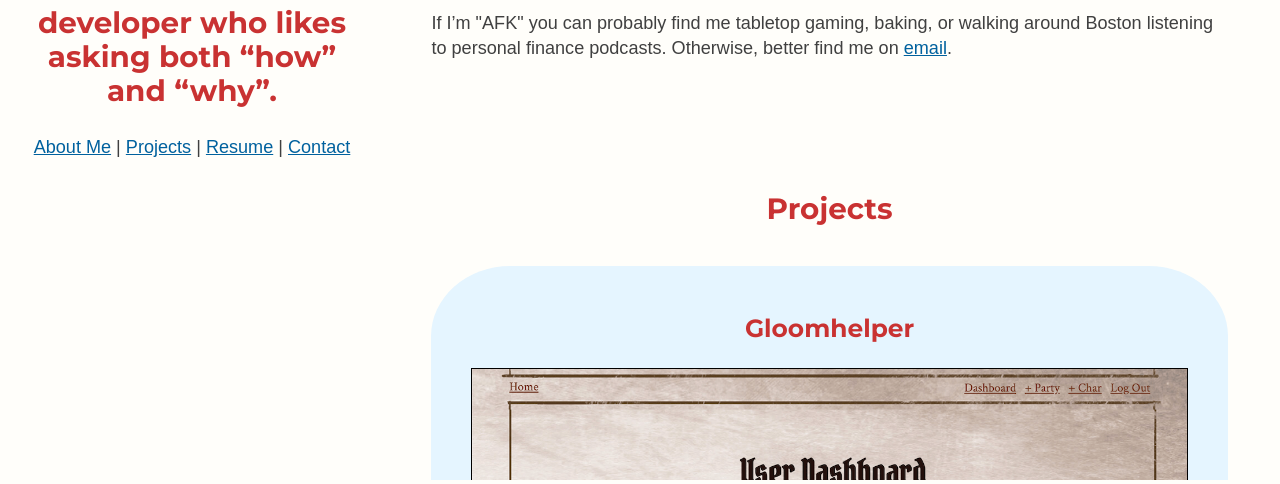
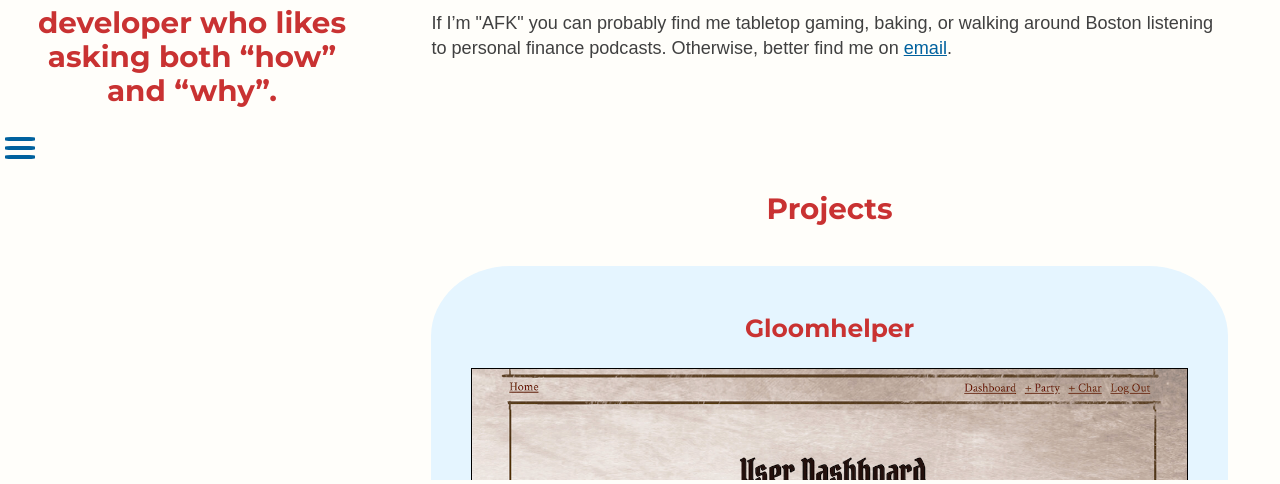
Before and after one commit to carmarsden/portfolio, a plain HTML site: page index.html in a window 1280 px wide. Shown: the part 241-725 px from the top of the page. Drawn offline with nearby package versions, Linux system fonts and the light colour scheme; a web font is replaced by a local one.

Commit message:
Add hamburger nav for smallest screens

```diff
--- a/index.html
+++ b/index.html
@@ -15,10 +15,17 @@
             <h2>I’m a fullstack developer who likes asking both “how” and “why”.</h2>
             <nav role="navigation">
                 <h2><a href="#">Caroline Marsden</a></h2>
-                <ul>
-                    <li><a href="#aboutme">About Me</a> | </li>
-                    <li><a href="#projects">Projects</a> | </li>
-                    <li><a href="Caroline_Marsden_Resume.pdf" target="_blank">Resume</a> | </li>
+
+                <button id='navhamburger' aria-label='Display navigation'>
+                    <span id='hamburger1' class='hamburger-span'></span>
+                    <span id='hamburger2' class='hamburger-span'></span>
+                    <span id='hamburger3' class='hamburger-span'></span>
+                </button>
+
+                <ul id='navlist' class=''>
+                    <li><a href="#aboutme">About Me</a></li>
+                    <li><a href="#projects">Projects</a></li>
+                    <li><a href="Caroline_Marsden_Resume.pdf" target="_blank">Resume</a></li>
                     <li><a href="#contact">Contact</a></li>
                 </ul>
             </nav>
@@ -83,5 +90,13 @@
                 <li><a href="https://www.linkedin.com/in/caroline-marsden/" target="_blank"><i class="fab fa-linkedin"></i></a></li>
             </ul>
         </footer>
+
+        <script
+            src="https://code.jquery.com/jquery-3.4.1.min.js"
+            integrity="sha256-CSXorXvZcTkaix6Yvo6HppcZGetbYMGWSFlBw8HfCJo="
+            crossorigin="anonymous">
+        </script>
+        <script src="index.js"></script>
+
     </body>
 </html>
--- /dev/null
+++ b/index.js
@@ -0,0 +1,6 @@
+$(document).ready(function() {
+    $('#navhamburger').click(function() {
+        $('.hamburger-span').toggleClass('active');
+        $('#navlist').toggleClass('active');
+    });
+});
--- a/main.css
+++ b/main.css
@@ -56,8 +56,94 @@ a:hover {
 }
 
 
-/** Navigation & Footer **/
+/** Navigation **/
 
+nav {
+    background-color: var(--secondary-bg-color);
+    border-bottom: 1px solid var(--link-color);
+    position: fixed;
+    width: 100%;
+    top: 0;
+    left: 0;
+    right: 0;
+    padding: 0;
+    margin: 0;
+}
+
+nav h2 {
+    display: block;
+    float: left;
+    padding: 10px 0 10px 20px;
+    margin: 0;
+}
+
+nav h2 a {
+    text-decoration: none;
+}
+
+#navlist {
+    display: block;
+    list-style: none;
+    margin: 0 auto;
+    padding: 0;
+    text-align: center;
+    width: 80%;
+    max-height: 0;
+    transition: all 0.5s ease-out;
+    overflow: hidden;
+    background: none;
+}
+
+#navlist.active {
+    max-height: none;
+}
+
+#navlist li {
+    display: block;
+    margin: 5% 0;
+}
+
+#navhamburger {
+    display: block;
+    float: right;
+    padding: 5px;
+    margin: 5px 15px 5px 0;
+    background: none;
+    cursor: pointer;
+    border: none;
+    font-family: inherit;
+    font-size: 1.1em;
+    color: var(--link-color);
+}
+
+#hamburger1, #hamburger2, #hamburger3 {
+    margin-top: 5px;
+    background-color: var(--link-color);
+    width: 1.5em;
+    height: 4px;
+    display: block;
+    position: relative;
+    opacity: 1.0;
+    border-radius: 20%;
+    transition: all .3s;
+}
+
+#hamburger1.active {
+    transform: rotate(90deg);
+    opacity: 0.0;
+    top: 5px;
+}
+
+#hamburger2.active {
+    transform: rotate(45deg);
+}
+
+#hamburger3.active {
+    transform: rotate(-45deg);
+    top:-7px;
+}
+
+@media screen and (min-width: 700px) {
     nav {
         background-color: var(--secondary-bg-color);
         border-bottom: 1px solid var(--link-color);
@@ -84,7 +170,7 @@ nav h2 a {
         text-decoration: none;
     }
 
-nav ul {
+    #navlist {
         display: inline-block;
         list-style: none;
         margin-top: auto;
@@ -97,6 +183,48 @@ nav ul {
     nav li {
         display: inline-block;
     }
+
+    #navhamburger {
+        display: inline-block;
+        padding: 5px;
+        margin: 0;
+        background: none;
+        cursor: pointer;
+        border: none;
+        font-family: inherit;
+        font-size: 1.1em;
+        color: var(--link-color);
+    }
+
+    #hamburger1, #hamburger2, #hamburger3 {
+        margin-top: 5px;
+        background-color: var(--link-color);
+        width: 1.5em;
+        height: 4px;
+        display: block;
+        position: relative;
+        opacity: 1.0;
+        border-radius: 20%;
+        transition: all .3s;
+    }
+}
+
+
+@media screen and (min-width: 1100px) {
+    nav {
+        position: static;
+        flex-direction: column;
+        background-color: var(--main-bg-color);
+        border: none;
+    }
+
+    nav h2 {
+        display: none;
+    }
+}
+
+
+/** Footer **/
 
 footer {
     display: none;
@@ -196,17 +324,6 @@ header {
         margin: 20px;
     }
 
-    nav {
-        position: static;
-        flex-direction: column;
-        background-color: var(--main-bg-color);
-        border: none;
-    }
-
-    nav h2 {
-        display: none;
-    }
-
     main {
         width: 70%;
         margin-left: 30%;
```
Lines whose indentation alone changed are shown as unchanged.
